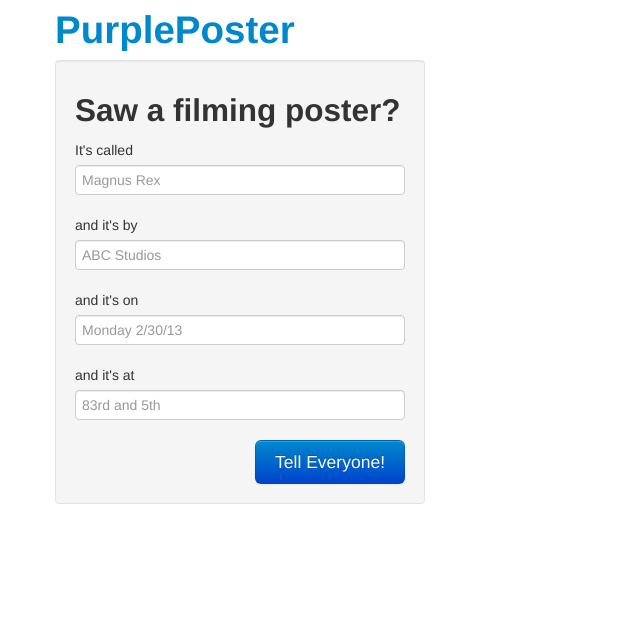
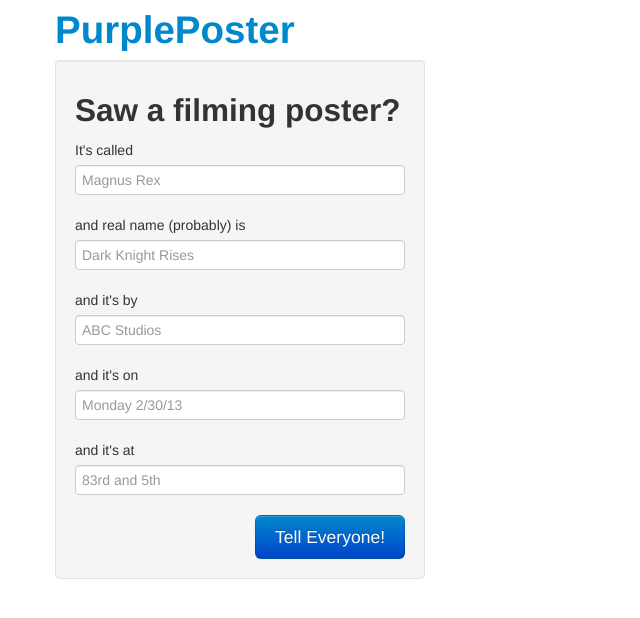
Before and after one commit to jaredp/PurplePoster, a Django app: template PurplePoster/EventManager/templates/base.html in a window 1280 px wide. Shown: the top 618 px of the page, without its empty margins (0-640 px from the left). Run offline with Django 3.2, Linux system fonts and the light colour scheme; the template is opened without the code that fills it, so the values that code supplies are empty; some libraries are stand-ins or nearby versions.

Commit message:
modified:   base.html 	modified:   ../urls.py 	modified:   ../views.py

```diff
--- a/PurplePoster/EventManager/templates/base.html
+++ b/PurplePoster/EventManager/templates/base.html
@@ -24,7 +24,7 @@
 		<div class="span4">
 			<div class="well clearfix" id="submit-poster-form">
 				<h2>Saw a filming poster?</h2>
-				<form method="post" action="/submit-poster/">
+				<form method="post" action="/submitpurpleposter/">
 					{% csrf_token %}
 					<div class="control-group">
 						<label class="control-label" for="project-name">
@@ -32,6 +32,14 @@
 						</label>
 						<div class="controls">
 							<input type="text" class="input-large input-block-level" name="project-name" placeholder="Magnus Rex" />
+						</div>
+					</div>
+					<div class="control-group">
+						<label class="control-label" for="project-name">
+							and real name (probably) is
+						</label>
+						<div class="controls">
+							<input type="text" class="input-large input-block-level" name="real-name" placeholder="Dark Knight Rises" />
 						</div>
 					</div>
 					<div class="control-group">
@@ -47,7 +55,7 @@
 							and it's on
 						</label>
 						<div class="controls">
-							<input type="text" class="input-large input-block-level" name="filming-date" placeholder="Monday 2/30/13" />
+							<input type="text" class="input-large input-block-level" name="filming-date" placeholder="Monday 2/30/13" format="%Y-%m-%d %H:%M" type="date" />
 						</div>
 					</div>
 					<div class="control-group">
--- a/PurplePoster/EventManager/urls.py
+++ b/PurplePoster/EventManager/urls.py
@@ -31,4 +31,6 @@ urlpatterns = patterns('',
 		context_object_name='summary_list',
 	)),
 
+	url(r'^submitpurpleposter/$', 'EventManager.views.submitpurpleposter'),
+
 )
```
Also changed, not shown: PurplePoster/EventManager/views.py (+26 -2 lines).
